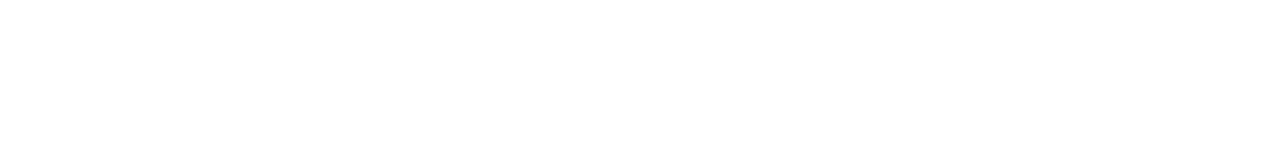
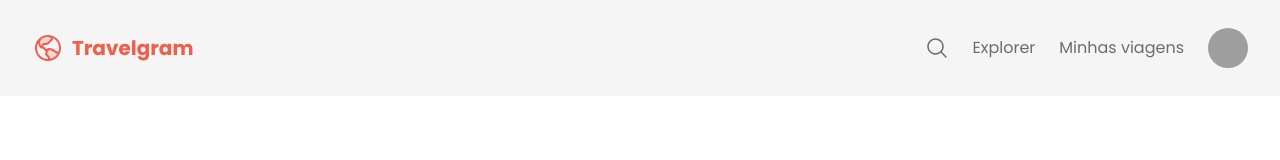
Before and after one commit to thamoon/projeto-travelgram, a plain HTML site: page index.html in a window 1280 px wide. Drawn offline with Linux system fonts and the light colour scheme; grey boxes are pictures that could not be loaded.

Commit message:
configurando a barra de navegação

```diff
--- a/index.html
+++ b/index.html
@@ -11,7 +11,21 @@
     <link href="https://fonts.googleapis.com/css2?family=Open+Sans:ital,wght@1,300..800&family=Poppins:ital,wght@0,100;0,200;0,300;0,400;0,500;0,600;0,700;0,800;0,900;1,100;1,200;1,300;1,400;1,500;1,600;1,700;1,800;1,900&display=swap" rel="stylesheet">
 </head>
 <body>
+    <div class="bg-surface-color">
+        <nav class="container">
+            <a href="#" id="logo"><img src="assets/icons/Logo.svg" alt=""></a>
+            <ul id="primary-menu">
+                <li>
+                    <a href="#"><img src="assets/icons/MagnifyingGlass.svg" alt=""></a>
+                </li>
+                <li><a href="#">Explorer</a></li>
+                <li><a href="#">Minhas viagens</a></li>
+                <li><a href="#"><img src="assets/images/profile-picture.jpg" alt=""></a></li>
+            </ul>
+        </nav>
+    </div>
     <header>
+
     </header>
 
     <main>
--- a/style.css
+++ b/style.css
@@ -21,8 +21,51 @@
     box-sizing: border-box;
 }
 
+a {
+    text-decoration: none;
+    color: inherit;
+}
+
+a:hover {
+    color: var(--brand-color);
+    text-decoration: underline;
+}
+
 body {
     font-family: var(--font-family);
     color: var(--text-color-secondary);
     background-color: var(--bg-color);
 }
+
+.container {
+    padding-inline: 32px;
+    max-width: 1280px;
+}
+
+.bg-surface-color {
+    background-color: var(--surface-color);
+}
+
+nav {
+    display: flex;
+    justify-content: space-between;
+    align-items: center;
+    line-height: 0;
+    padding-block: 20px;
+}
+
+nav ul {
+    list-style: none;
+    display: flex;
+    align-items: center;
+    gap: 24px;
+
+    padding-block: 8px;
+}
+
+nav ul li:last-child img {
+    width: 40px;
+    height: 40px;
+    object-fit: cover;
+    border-radius: 50%;
+}
```
Also changed, not shown: assets/Image 02.png (deleted), assets/Image 03.png (deleted), assets/Image 04.png (deleted), assets/Image 05.png (deleted), assets/Image 06.png (deleted), assets/Image 07.png (deleted), assets/Image 08.png (deleted), assets/Image 09.png (deleted), assets/Image 10.png (deleted), assets/Image 11.png (deleted), assets/images/Image 01.png (renamed from assets/Image 01.png), 14 other files.
